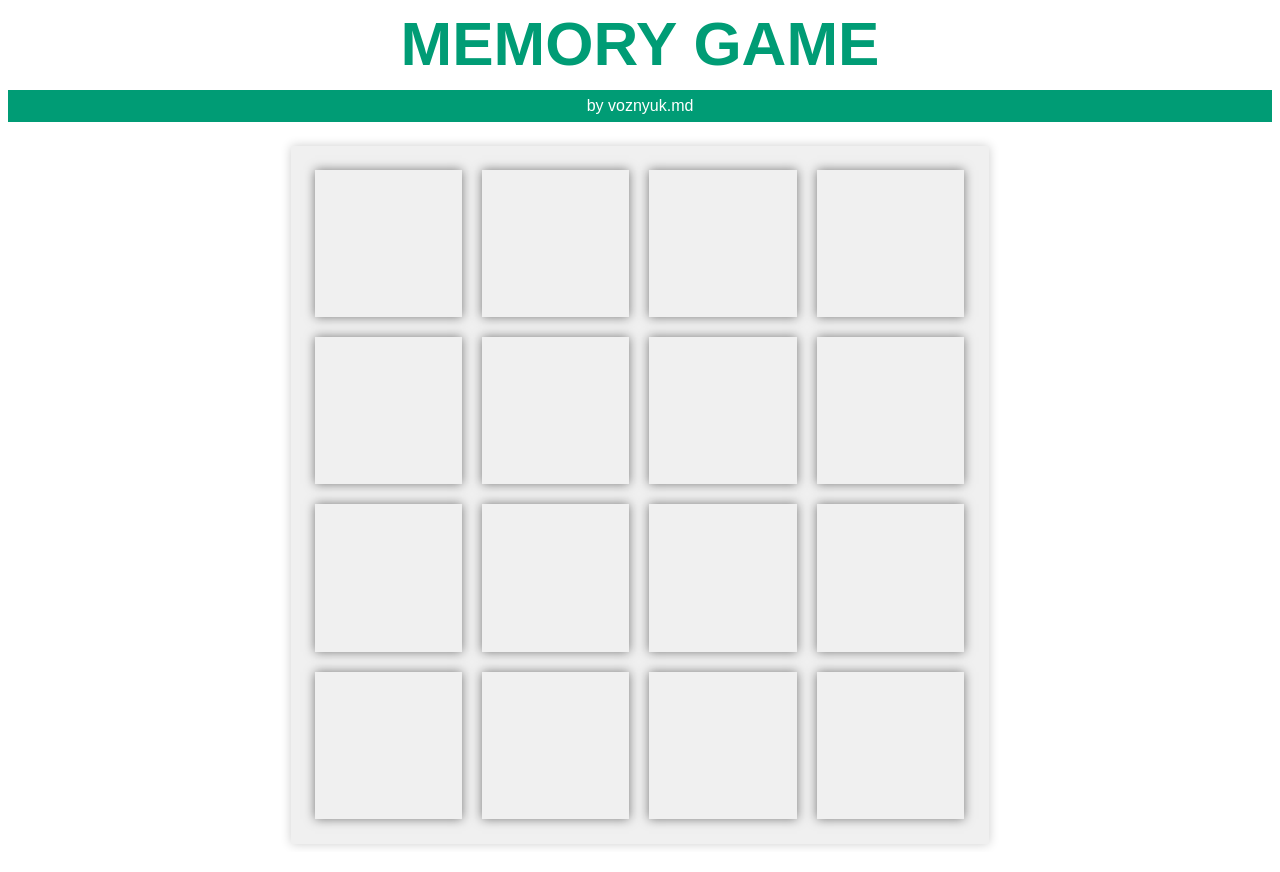
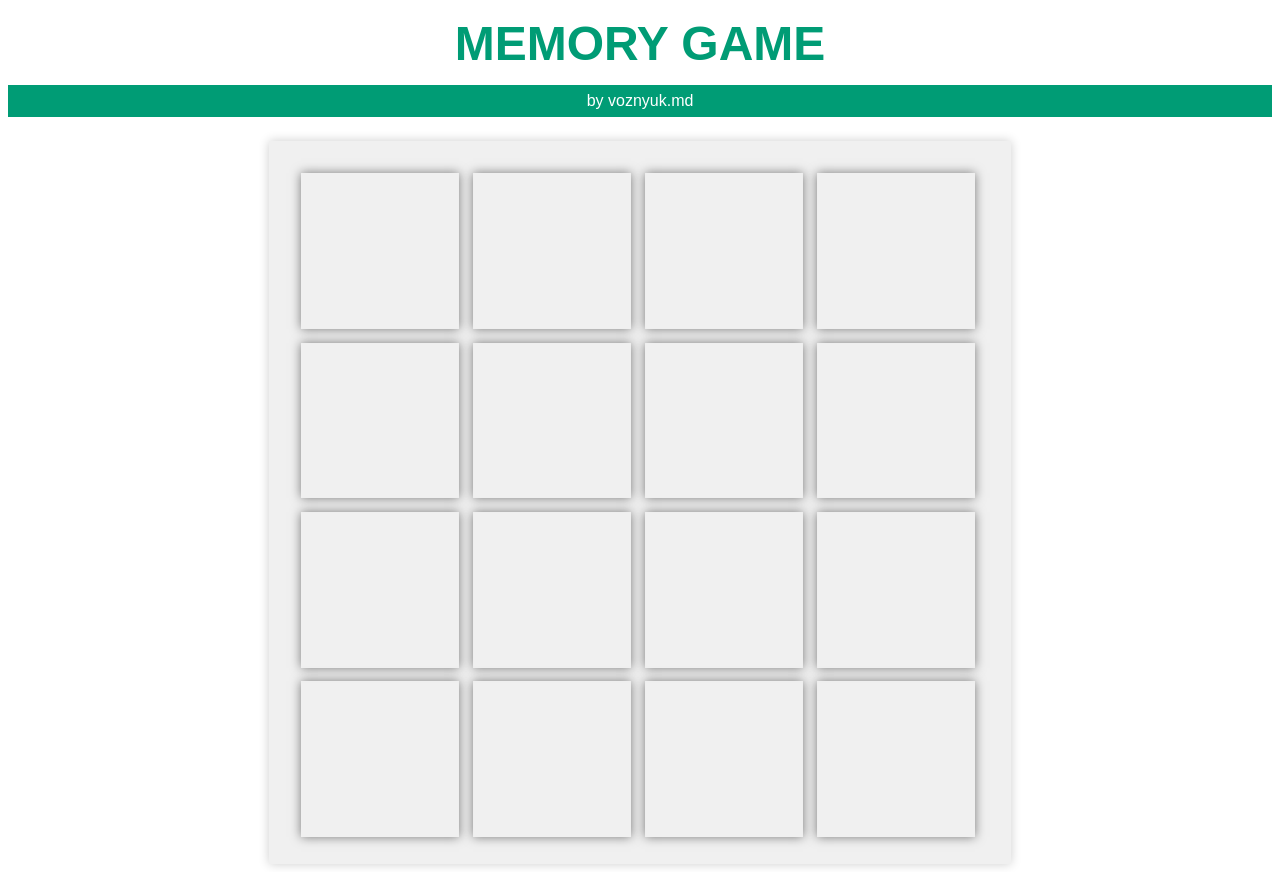
Before and after one commit to voznykmd/memory, a plain HTML site: page index.html in a window 1280 px wide. Drawn offline with Linux system fonts and the light colour scheme.

Commit message:
Add adaptivity

```diff
--- a/styles.css
+++ b/styles.css
@@ -1,20 +1,22 @@
 div#memory_board{
 	background:#F0F0F0;
 	box-shadow: 0 0 10px rgba(0,0,0,0.2);
-	width:670px;
-	height:670px;
-	padding:14px;
+	position: relative;
+  text-align: center;
+	width: 54vw;
+	height: 52.5vw;
+	padding:2%;
 	margin:0px auto;
 }
 
 div#memory_board > div{
 	background: no-repeat;
   box-shadow: 0 0 10px rgba(0,0,0,0.5);
-	width:16%;
-	height:16%;
+  width:10.2vw;
+	height:10vw;
 	float:left;
-	margin:10px;
-	padding:20px;
+	margin:1%;
+	padding:2%;
 	cursor:pointer;
   text-indent: 100%;
   white-space: nowrap;
@@ -22,17 +24,19 @@ div#memory_board > div{
 }
 
 h1 {
+  position: relative;
 	color: #009C75;
 	font-family: 'Raleway',sans-serif;
-	font-size: 62px;
-	font-weight: 800;
+	font-size: 48px;
+	font-weight: 600;
 	line-height: 72px;
-	margin: 0 0 10px;
+	margin: 0 0 5px;
 	text-align: center;
 	text-transform: uppercase;
 }
 
 p {
+  position: relative;
 	color: #fff;
 	background-color: #009C75;
 	font-family: 'Raleway',sans-serif;
```
